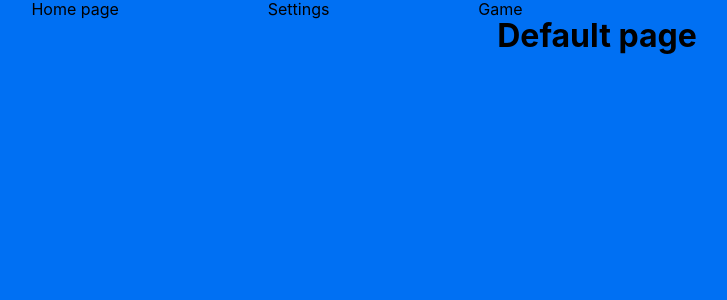
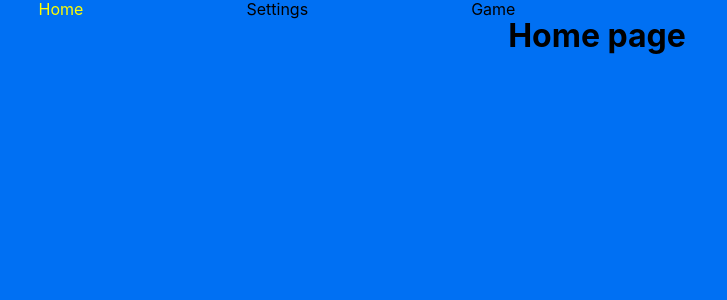
Before and after one commit to Bogagree/nextJS-drug-and-drop-kids-sorter, a Next.js app: page / in a window 1280 px wide. Shown: the top 300 px of the page, without its empty margins (43-770 px from the left). Built offline with nearby package versions, Linux system fonts and the light colour scheme.

Commit message:
refactor:  navigation.map, type

```diff
--- a/pages/Navbar.tsx
+++ b/pages/Navbar.tsx
@@ -1,24 +1,47 @@
 import Link from 'next/link'
 import styled from '@emotion/styled';
+import {useRouter} from 'next/router';
 
 const DivCenter = styled.div`
   display: flex;
   justify-content: space-around;
   align-items: center;
   width: 50%;
-  & a{
-    &:hover {
-      background: blueviolet;
-    }
+  list-style-type: none;
+
+  .active {
+    color: yellow;
+  }
+
+  & a:hover {
+    background: blueviolet;
   }
 `
 
+type NavigationType = {
+    id: number
+    title: string
+    path: string
+}
+
+const navigation: NavigationType[] = [
+    {id: 1, title: 'Home', path: '/'},
+    {id: 2, title: 'Settings', path: '/settings'},
+    {id: 3, title: 'Game', path: '/game'}
+]
+
 export const Navbar = () => {
+    const {pathname} = useRouter()
+
     return <>
         <DivCenter>
-            <Link href={'/'}>Home page</Link>
-            <Link href={'/settings'}>Settings</Link>
-            <Link href={'/game'}>Game</Link>
+            {
+                navigation.map(({id, title, path}) => (
+                    <li className={pathname === path ? "active" : ""}>
+                        <Link key={id} href={path}>{title}</Link>
+                    </li>
+                ))
+            }
         </DivCenter>
     </>
 }
--- a/pages/index.tsx
+++ b/pages/index.tsx
@@ -3,7 +3,7 @@ import styles from '../styles/Home.module.scss'
 const Home = () => {
   return (
     <div className={styles.container}>
-        <h1>Default page</h1>
+        <h1>Home page</h1>
     </div>
   )
 }
```
Also changed, not shown: pages/404.tsx (+29 -7 lines).
